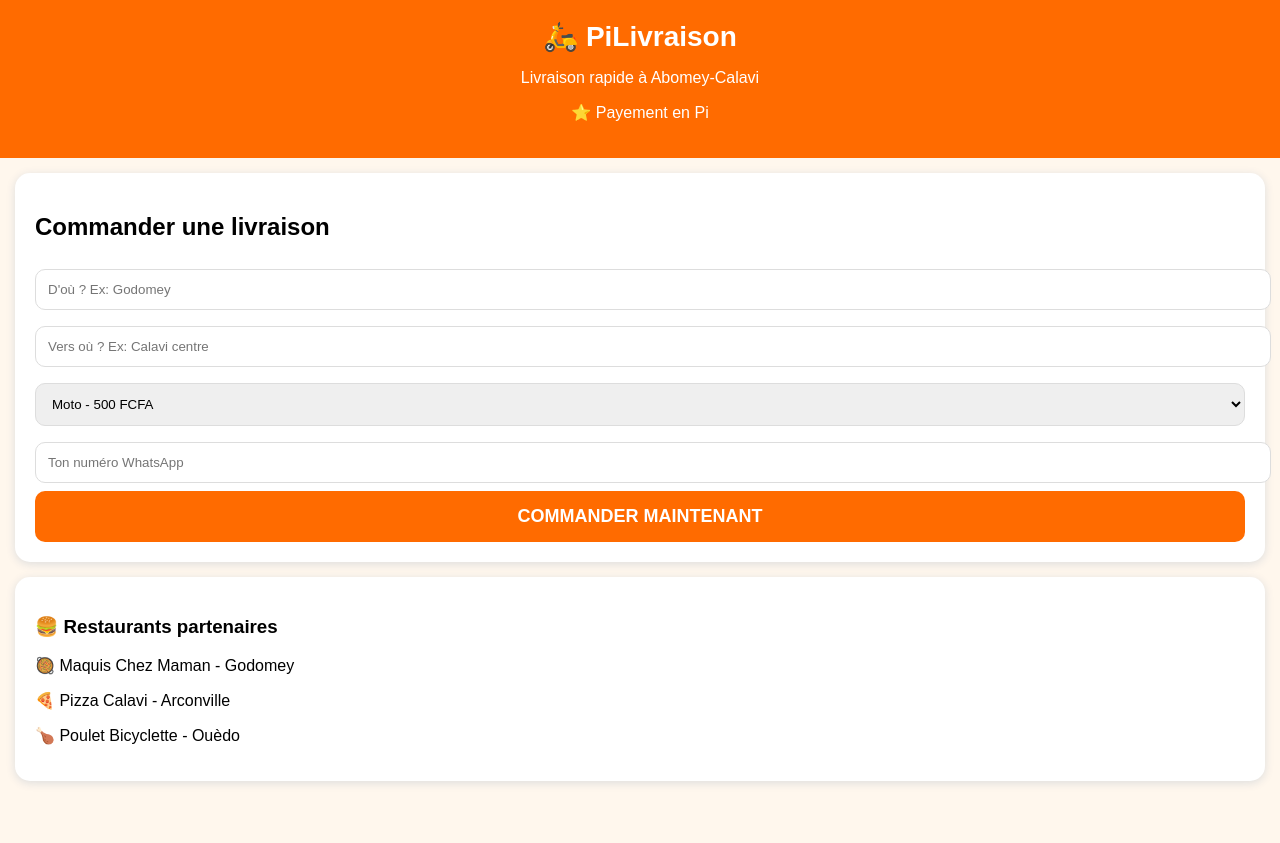
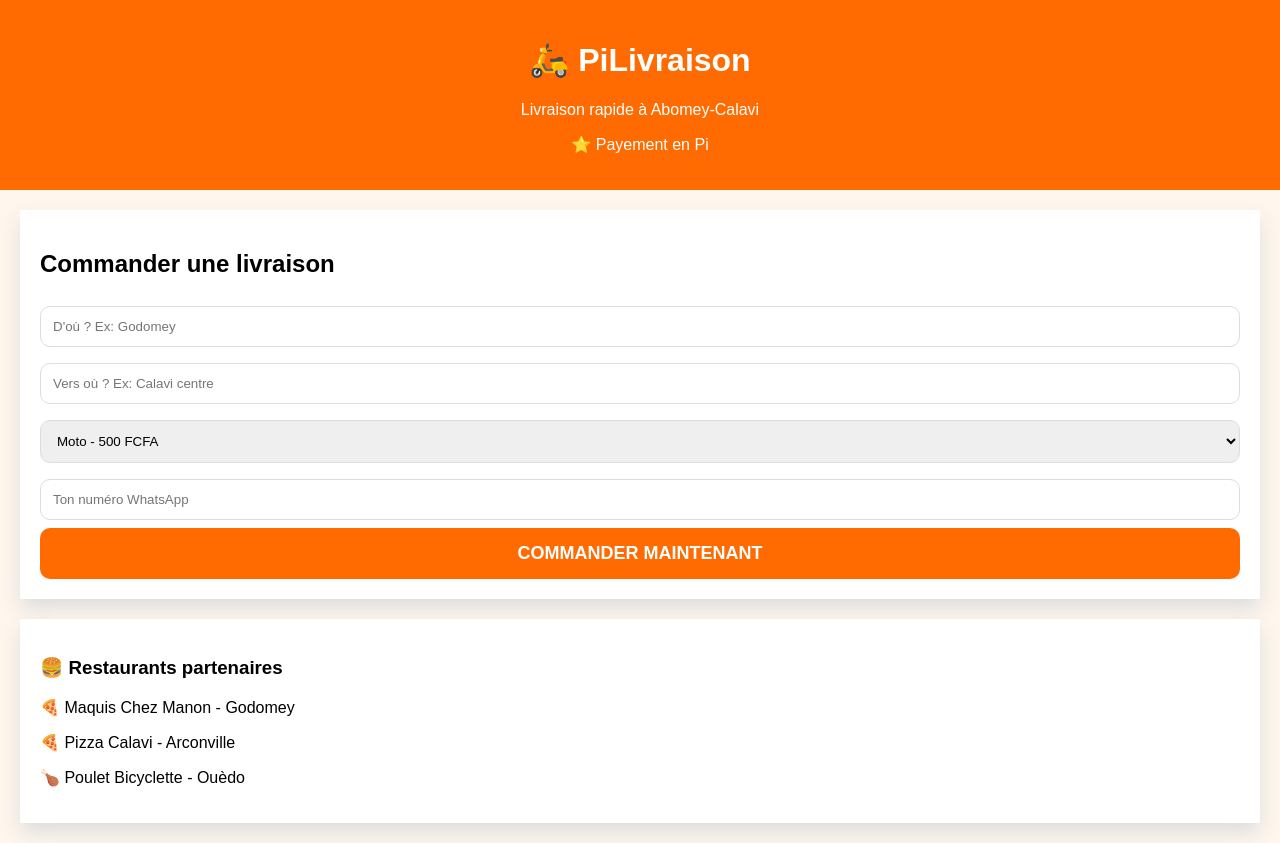
Before and after one commit to degbeyjacob-bot/Pilivraison, a plain HTML site: page index.html in a window 1280 px wide. Before the commit the page ends 800 px from the top, so only its background shows below. Drawn offline with Linux system fonts and the light colour scheme.

Commit message:
Update index.html

```diff
--- a/index.html
+++ b/index.html
@@ -3,14 +3,13 @@
 <head>
 <meta charset="UTF-8">
 <meta name="viewport" content="width=device-width, initial-scale=1.0">
-<title>PiLivraison - Abomey-Calavi</title>
+<title>PiLivraison</title>
 <style>
 body{font-family:Arial;margin:0;background:#FFF7ED}
-header{background:#FF6B00;color:white;padding:20px;text-align:center}
-h1{margin:0;font-size:28px}
-.card{background:white;margin:15px;padding:20px;border-radius:15px;box-shadow:0 2px 10px #ddd}
-button{background:#FF6B00;color:white;border:none;padding:15px;width:100%;border-radius:10px;font-size:18px;font-weight:bold}
-input,select{width:100%;padding:12px;margin:8px 0;border:1px solid #ddd;border-radius:10px}
+header{background:#FF6B00;color:white;text-align:center;padding:20px}
+.card{background:white;margin:20px;padding:20px;box-shadow:0 10px 20px #ddd}
+input,select{width:100%;padding:12px;margin:8px 0;border:1px solid #ddd;border-radius:10px;box-sizing:border-box}
+button{background:#FF6B00;color:white;padding:15px;border:none;border-radius:10px;font-size:18px;font-weight:bold;width:100%}
 </style>
 </head>
 <body>
@@ -21,17 +20,28 @@ input,select{width:100%;padding:12px;margin:8px 0;border:1px solid #ddd;border-r
 </header>
 <div class="card">
 <h2>Commander une livraison</h2>
-<input placeholder="D'où ? Ex: Godomey">
-<input placeholder="Vers où ? Ex: Calavi centre">
-<select><option>Moto - 500 FCFA</option><option>Voiture - 1500 FCFA</option></select>
-<input placeholder="Ton numéro WhatsApp">
-<button onclick="alert('Commande envoyée ! On te contacte sur WhatsApp')">COMMANDER MAINTENANT</button>
+<input id="depart" placeholder="D'où ? Ex: Godomey">
+<input id="arrivee" placeholder="Vers où ? Ex: Calavi centre">
+<select id="vehicule"><option>Moto - 500 FCFA</option><option>Voiture - 1500 FCFA</option><option>Tricycle - 2000 FCFA</option></select>
+<input id="numero" placeholder="Ton numéro WhatsApp">
+<button onclick="commander()">COMMANDER MAINTENANT</button>
 </div>
 <div class="card">
 <h3>🍔 Restaurants partenaires</h3>
-<p>🥘 Maquis Chez Maman - Godomey</p>
+<p>🍕 Maquis Chez Manon - Godomey</p>
 <p>🍕 Pizza Calavi - Arconville</p>
 <p>🍗 Poulet Bicyclette - Ouèdo</p>
 </div>
+<script>
+function commander(){
+var d=document.getElementById('depart').value;
+var a=document.getElementById('arrivee').value;
+var v=document.getElementById('vehicule').value;
+var n=document.getElementById('numero').value;
+if(!d||!a||!n){alert('Remplis tout stp !');return;}
+var msg="NOUVELLE COMMANDE PiLivraison 🛵%0A%0ADe: "+d+"%0AVers: "+a+"%0AVehicule: "+v+"%0ANumero client: "+n;
+window.open("https://wa.me/229162327149?text="+msg,"_blank");
+}
+</script>
 </body>
 </html>
```
